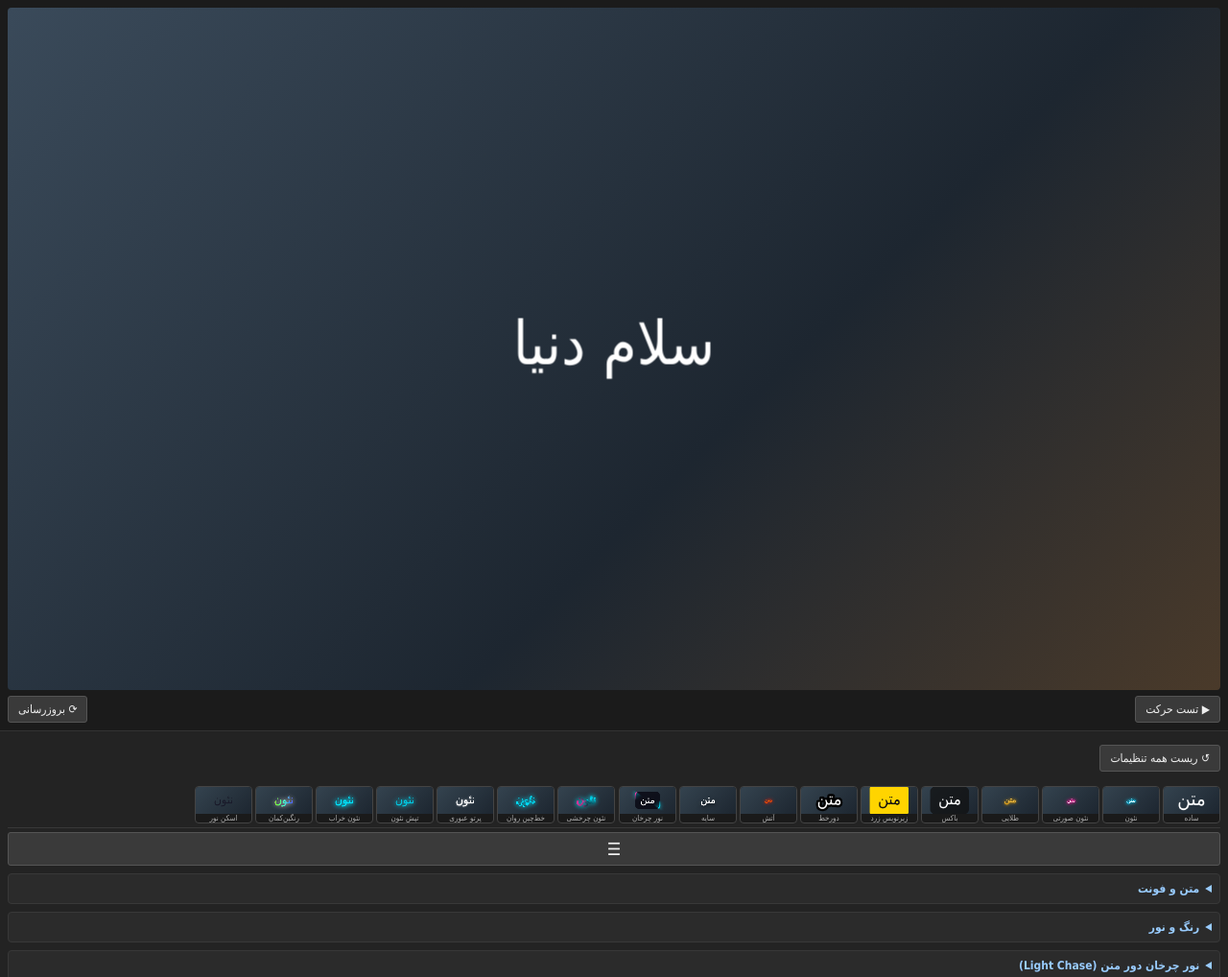
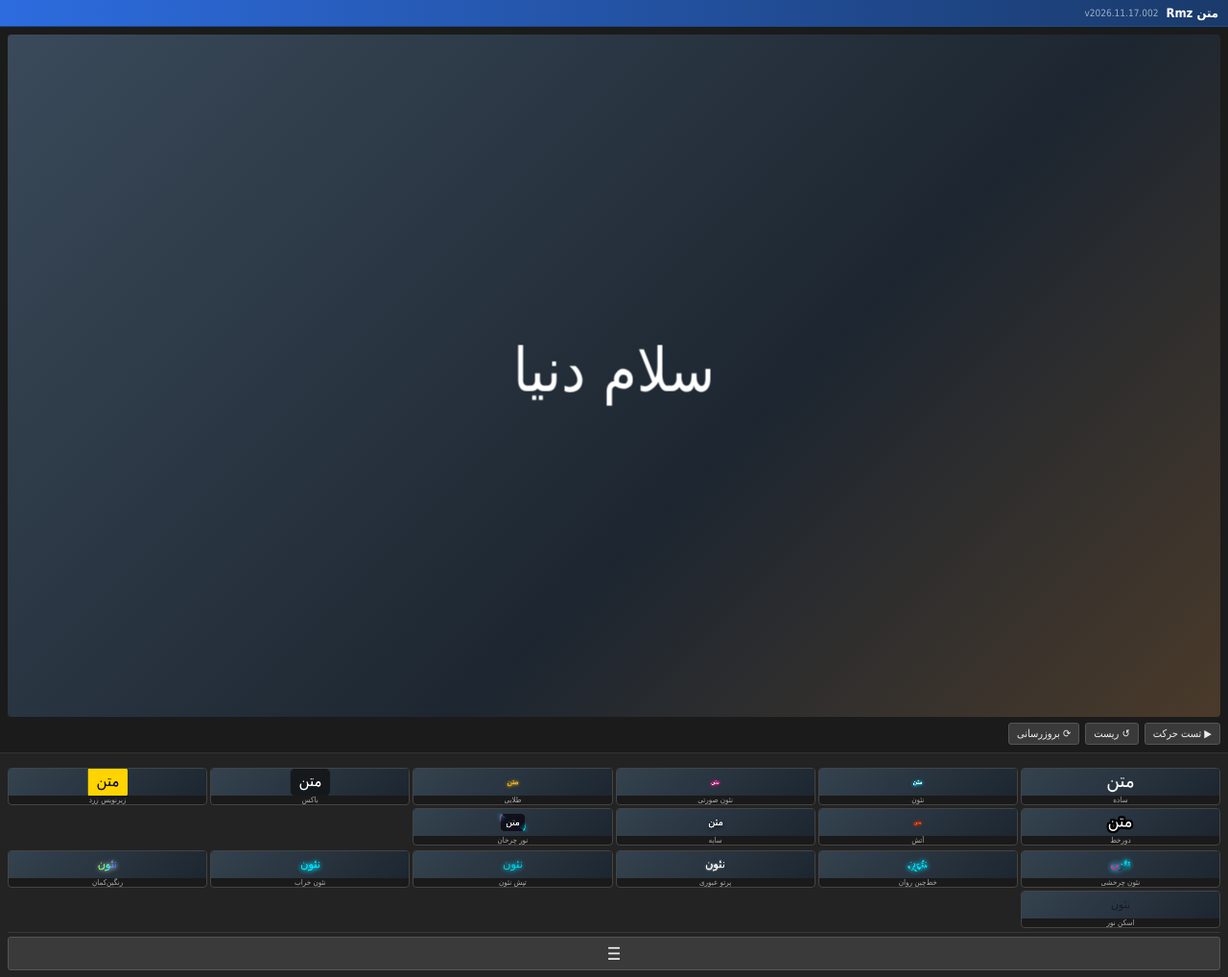
Before and after one commit to pooryaabbasi1/textstudio-rmz, a plain HTML site: page index.html in a window 1280 px wide. Shown: the top 1018 px of the page at 96% size. Drawn offline with Linux system fonts and the light colour scheme.

Commit message:
Add files via upload

```diff
--- a/css/style.css
+++ b/css/style.css
@@ -1,4 +1,6 @@
 *{box-sizing:border-box}body{margin:0;background:#232323;color:#ddd;font:12px Tahoma,sans-serif}
+#titleBar{background:linear-gradient(90deg,#2d6cdf,#1a3a6a);color:#fff;padding:6px 10px;font-weight:bold;font-size:13px;display:flex;align-items:center;gap:8px;border-bottom:1px solid #1a4a8a}
+#titleBar #verLabel{font-size:10px;font-weight:normal;color:#bcd;opacity:.8}
 #stageWrap{position:sticky;top:0;z-index:2;background:#1b1b1b;padding:8px;border-bottom:1px solid #333}
 #stage{aspect-ratio:16/9;background:linear-gradient(135deg,#3a4a5a,#1d2630 60%,#4a3a2a);overflow:hidden;position:relative;border-radius:4px;display:flex;align-items:center;justify-content:center}
 #cv{position:absolute;left:50%;top:50%;transform:translate(-50%,-50%);max-width:none}
@@ -25,11 +27,16 @@ button:hover{background:#474747}.primary{width:100%;background:#2d6cdf;border-co
 .resetb{width:100%;margin-bottom:6px}
 .frow{display:flex;align-items:center;padding:3px 4px;border-bottom:1px solid #2a2a2a;cursor:pointer}.frow input{min-width:0}#updB{margin-inline-start:auto}
 
-.stylebar{display:flex;gap:4px;overflow-x:auto;padding:2px 0 4px;margin-bottom:4px;border-bottom:1px solid #383838;flex-wrap:nowrap}
-.stylebar .cards{flex-shrink:0;min-width:max-content;display:flex;gap:3px}
-.stylebar .card{width:auto;min-width:60px;flex-shrink:0}
+.stylebar{padding:2px 0 4px;margin-bottom:4px;border-bottom:1px solid #383838}
+.stylebar .cards{display:grid;grid-template-columns:repeat(6,1fr);gap:3px}
+.stylebar .card{width:auto;min-width:0}
 .stylebar .card .mini{height:28px;font-size:10px}
 .stylebar .card .nm{font-size:8px;padding:0;white-space:nowrap;overflow:hidden;text-overflow:ellipsis}
+
+.bar{flex-wrap:nowrap;gap:6px}
+.bar button{padding:4px 8px;font-size:11px;white-space:nowrap}
+.bar #status{flex:1;min-width:0;overflow:hidden;text-overflow:ellipsis;white-space:nowrap}
+.bar #updB{margin-inline-start:0}
 
 .hamburger{width:100%;text-align:center;font-size:18px;padding:6px;margin-bottom:8px}
 
--- a/index.html
+++ b/index.html
@@ -2,10 +2,10 @@
 <html lang="fa" dir="rtl">
 <head><meta charset="utf-8"><title>متن Rmz</title><link rel="stylesheet" href="css/style.css"></head>
 <body>
+<div id="titleBar">متن Rmz <span id="verLabel" class="muted"></span></div>
 <div id="stageWrap"><div id="stage"><canvas id="cv"></canvas></div>
-  <div class="row bar"><button id="play">▶ تست حرکت</button><span id="status" class="muted"></span><button id="updB" title="بروزرسانی اکستنشن">⟳ بروزرسانی</button></div></div>
+  <div class="row bar"><button id="play">▶ تست حرکت</button><button id="reset" class="resetb" style="width:auto;margin:0">↺ ریست</button><button id="updB" title="بروزرسانی اکستنشن">⟳ بروزرسانی</button><span id="status" class="muted"></span></div></div>
 <div class="panel">
- <div class="row" style="justify-content:flex-start;margin-bottom:8px"><button id="reset" class="resetb" style="width:auto;margin:0">↺ ریست همه تنظیمات</button></div>
  <div class="stylebar"><div class="cards" id="fxCards"></div><div class="cards" id="tlCards"></div></div>
  <button id="menuBtn" class="hamburger">☰</button>
  <div id="menuDrawer" class="drawer hidden">
--- a/js/main.js
+++ b/js/main.js
@@ -1,5 +1,6 @@
 (function(){
 var cs=new CSInterface(),$=function(i){return document.getElementById(i)};
+try{var vl=$("verLabel");if(vl){var match=location.pathname.match(/TextStudio[\/\\]?/);var vPath=decodeURIComponent(location.pathname).replace(/[^\/\\]*$/,"")+"version.json";fetch(vPath+"?t="+Date.now()).then(function(r){return r.json()}).then(function(v){vl.textContent="v"+v.version}).catch(function(){})}}catch(e){}
 var MOTIONS={none:"بدون",fade:"محو",slideUp:"از پایین",slideDown:"از بالا",slideLeft:"از راست",slideRight:"از چپ",zoom:"زوم",pop:"پاپ",spin:"چرخش",drop:"سقوط",blurZoom:"زوم دور"};
 // state at hidden end of entrance: {o opacity 0-100, x,y offset as frame fraction, s scale %, r rotation deg, mid: optional overshoot}
 var FROM={none:{o:100,x:0,y:0,s:100,r:0},fade:{o:0,x:0,y:0,s:100,r:0},slideUp:{o:0,x:0,y:.25,s:100,r:0},slideDown:{o:0,x:0,y:-.25,s:100,r:0},
--- a/version.json
+++ b/version.json
@@ -1 +1 @@
-{"version": "2026.11.17.001", "files": [".debug", "CSXS/manifest.xml", "css/style.css", "index.html", "js/CSInterface.js", "js/effects.js", "js/main.js", "js/subs.js", "jsx/host.jsx"]}
+{"version": "2026.11.17.002", "files": [".debug", "CSXS/manifest.xml", "css/style.css", "index.html", "js/CSInterface.js", "js/effects.js", "js/main.js", "js/subs.js", "jsx/host.jsx"]}
```
